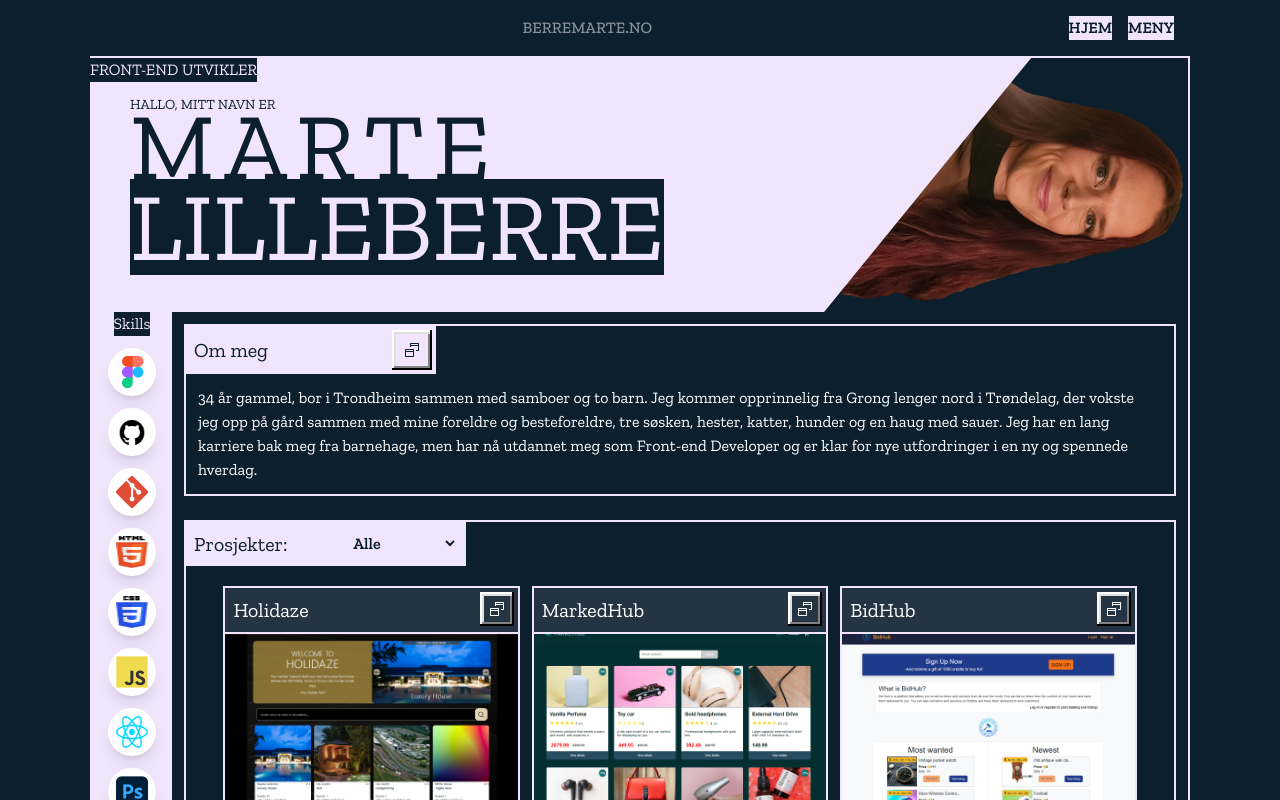
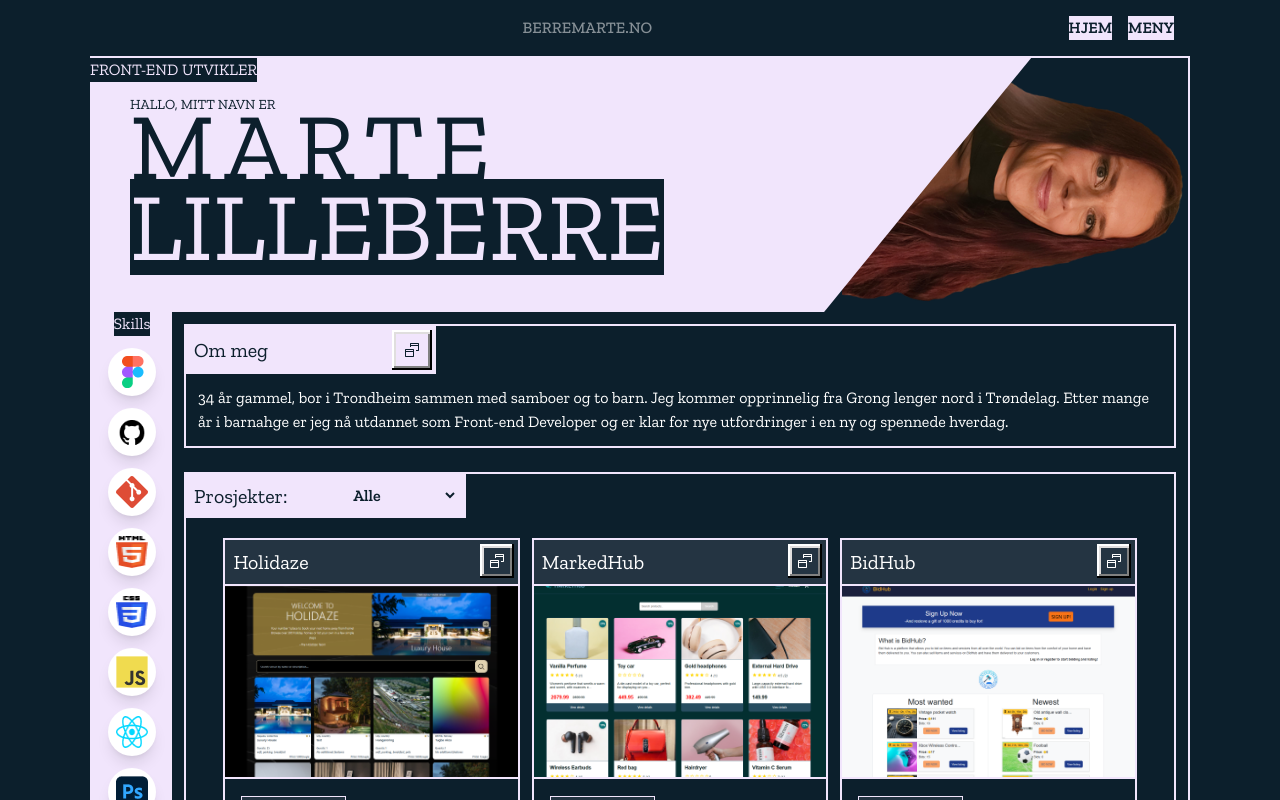
Before and after one commit to Berrinj/Portfolio2, a React (Vite) app: page / in a window 1280 px wide. Shown: the top 800 px of the page. Built offline with nearby package versions, Linux system fonts and the light colour scheme.

Commit message:
updated about me section

```diff
--- a/src/Pages/Home/index.jsx
+++ b/src/Pages/Home/index.jsx
@@ -66,12 +66,9 @@
             />
             <p className="text-white pe-2">
               34 år gammel, bor i Trondheim sammen med samboer og to barn. Jeg
-              kommer opprinnelig fra Grong lenger nord i Trøndelag, der vokste
-              jeg opp på gård sammen med mine foreldre og besteforeldre, tre
-              søsken, hester, katter, hunder og en haug med sauer. Jeg har en
-              lang karriere bak meg fra barnehage, men har nå utdannet meg som
-              Front-end Developer og er klar for nye utfordringer i en ny og
-              spennede hverdag.
+              kommer opprinnelig fra Grong lenger nord i Trøndelag. Etter mange
+              år i barnahge er jeg nå utdannet som Front-end Developer og er
+              klar for nye utfordringer i en ny og spennede hverdag.
             </p>
           </div>
           {isAboutOpen && (
```
